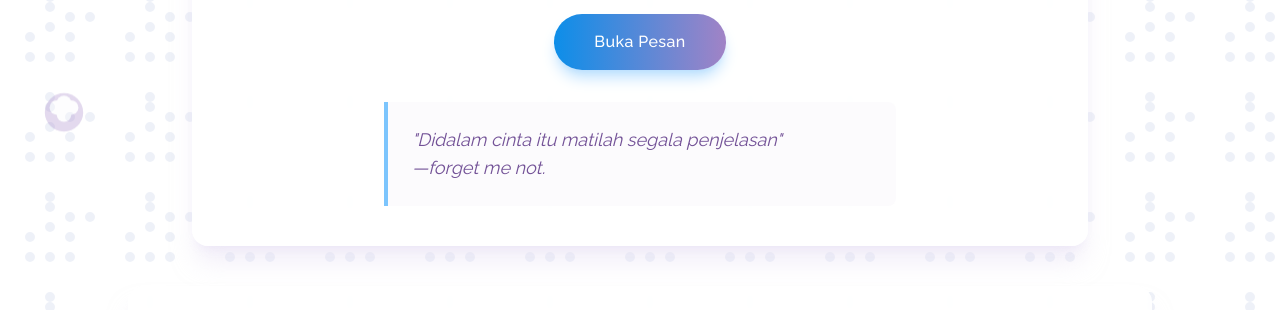
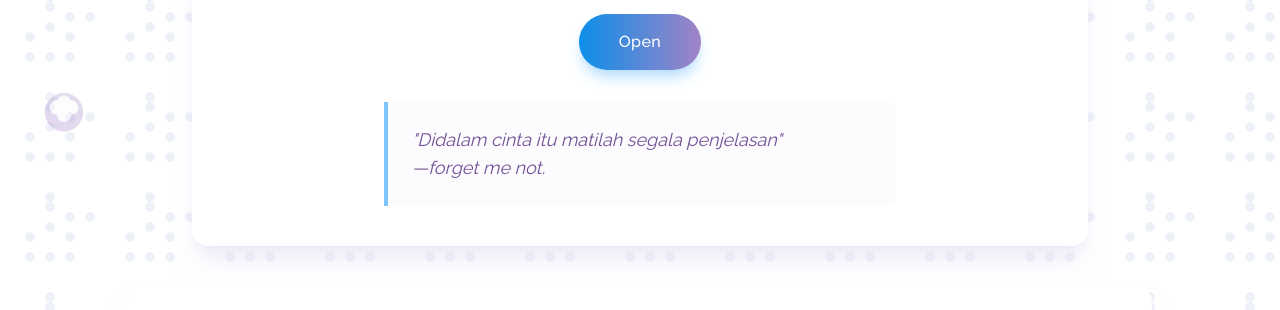
Before and after one commit to egrjati/lutut, a plain HTML site: page index.html in a window 1280 px wide. Shown: the part 218-528 px from the top of the page. Drawn offline with nearby package versions, Linux system fonts and the light colour scheme.

Commit message:
update tombol

```diff
--- a/index.html
+++ b/index.html
@@ -166,7 +166,7 @@
 
         <div class="mb-8">
             <a href="flower.html" class="inline-block bg-gradient-to-r from-forgetmenot-500 to-lavender-500 hover:from-forgetmenot-600 hover:to-lavender-600 text-white font-medium tracking-wide py-3 md:py-4 px-8 md:px-10 rounded-full transition-all duration-300 shadow-lg shadow-forgetmenot-200 hover:shadow-xl hover:shadow-forgetmenot-300 hover:-translate-y-1 active:translate-y-0">
-                Buka Pesan
+                Open
             </a>
         </div>
 
```
